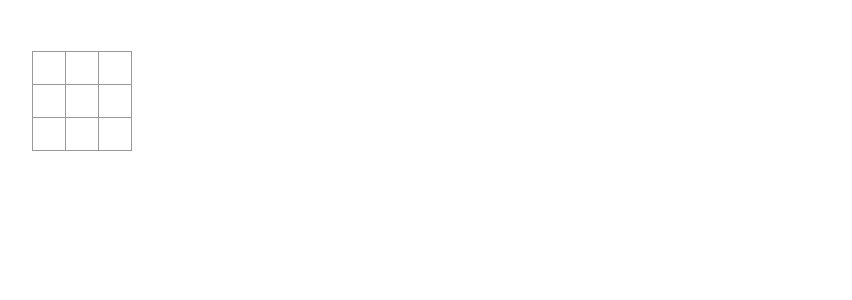
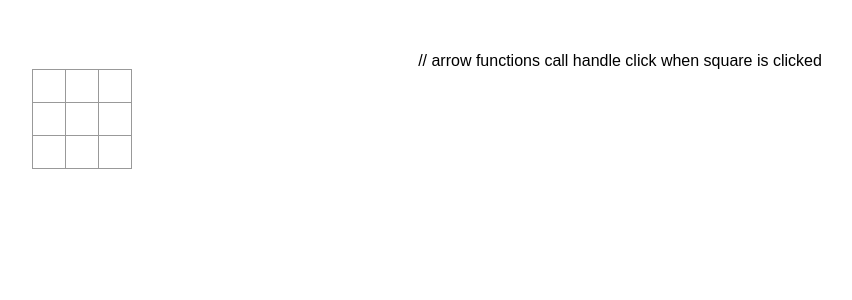
Before and after one commit to Emilypearl91/tic-tac-toe-react, a React (Vite) app: page / in a window 1280 px wide. Shown: the top 300 px of the page, without its empty margins (20-872 px from the left). Built offline with nearby package versions, Linux system fonts and the light colour scheme.

Commit message:
state handling

```diff
--- a/src/App.jsx
+++ b/src/App.jsx
@@ -1,37 +1,44 @@
 import { useState } from 'react';
 import './App.css'
 //creating a reuseable component to be able to pass data when user clicks the square
-function Square({value}) {
-  return <button className="square">{value}</button>;
+function Square({value, onSquareClick}) {
+  //onclick will call function when square is clicked
+  return  <button className="square" onClick={onSquareClick}>{value}</button>;
 }
 
 
 function App() {
   // declaring a shared state in the parent component to collect data from child components
+  //the array corresponds with a square
+  // set square function rerenders the board
   const [squares, setSquares] = useState(Array(9).fill(null));
+  // defining the handle click to update the array
+  // i argument takes the index of square to update
+  function handleClick(i) {
+    const nextSquares = squares.slice();
+    nextSquares[i] = "X";
+    setSquares(nextSquares);
+  }
     return <>
-    {/* tic tac toe board ,
-    started with nine buttons that all had an x and then split them into
-    rows and numbered them to create the board */}
+    {/* tic tac toe board */}
 
    {/* passing the value prop to each box */}
-
-     <div className="board-row">
-     <Square value={squares[0]}/>
-     <Square value={squares[1]} />
-     <Square value={squares[2]}/>
-   </div>
+  // arrow functions call handle click when square is clicked
    <div className="board-row">
-     <Square value={squares[3]}/>
-     <Square value={squares[4]}/>
-     <Square value={squares[5]}/>
-   </div>
-   <div className="board-row">
-     <Square value={squares[6]}/>
-     <Square value={squares[7]}/>
-     <Square value={squares[8]}/>
-   </div>
-
+    <Square value={squares[0]} onSquareClick={() => handleClick(0)} />
+    <Square value={squares[1]} onSquareClick={() => handleClick(1)} />
+    <Square value={squares[2]} onSquareClick={() => handleClick(2)} />
+  </div>
+  <div className="board-row">
+    <Square value={squares[3]} onSquareClick={() => handleClick(3)} />
+    <Square value={squares[4]} onSquareClick={() => handleClick(4)} />
+    <Square value={squares[5]} onSquareClick={() => handleClick(5)} />
+  </div>
+  <div className="board-row">
+    <Square value={squares[6]} onSquareClick={() => handleClick(6)} />
+    <Square value={squares[7]} onSquareClick={() => handleClick(7)} />
+    <Square value={squares[8]} onSquareClick={() => handleClick(8)} />
+  </div>
  </>
 
 }
```
